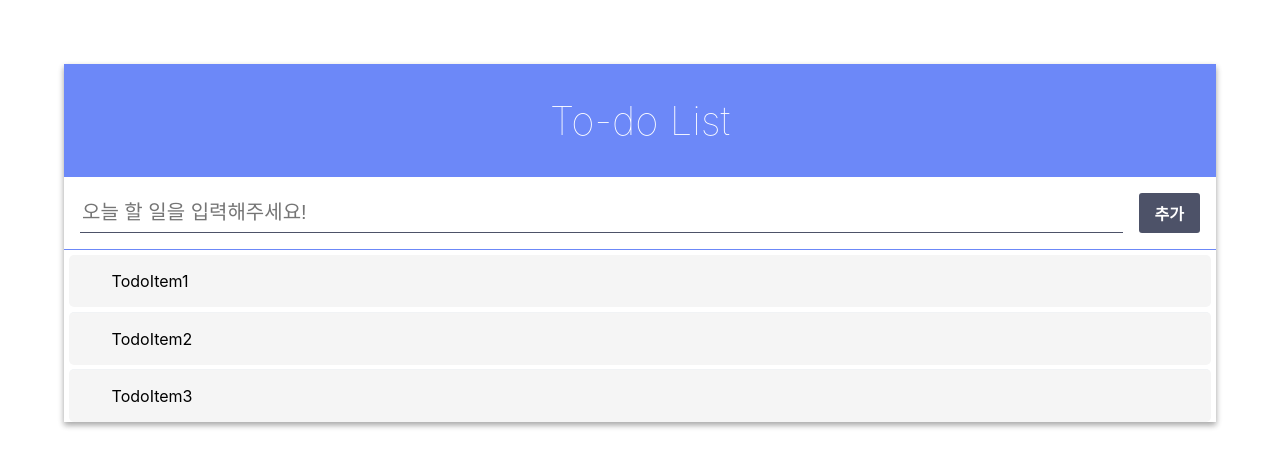
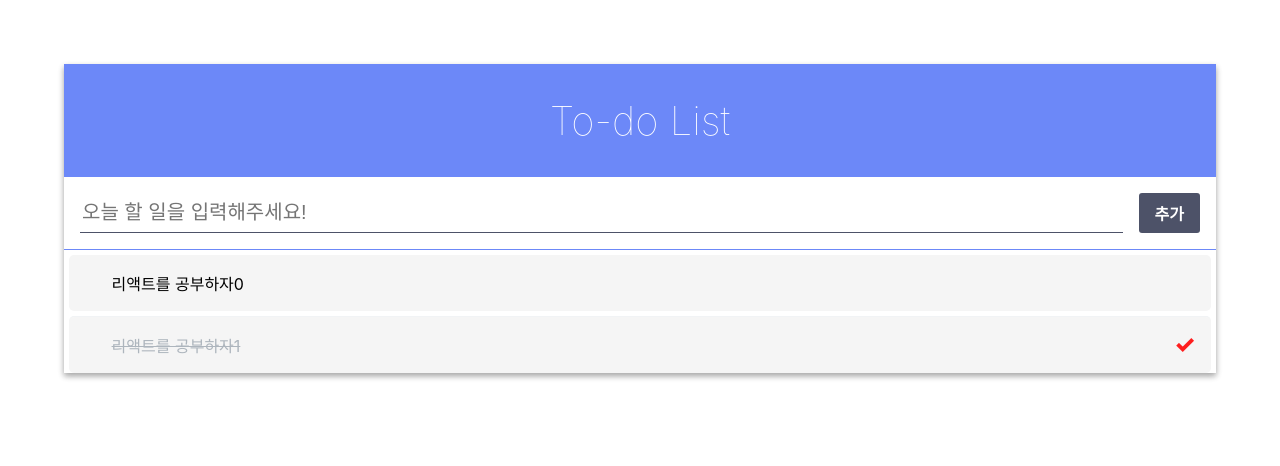
Before and after one commit to sjparkk/to-do-list-frontend, a React (Create React App) app in the folder todolist/: page / in a window 1280 px wide. Shown: the top 466 px of the page. Built offline with nearby package versions, Linux system fonts and the light colour scheme.

Commit message:
feat : TodoItemList 컴포넌트의 객체배열을 컴포넌트 배열로 변환

```diff
--- a/todolist/src/components/js/TodoItemList.js
+++ b/todolist/src/components/js/TodoItemList.js
@@ -5,13 +5,21 @@ class TodoItemList extends React.Component {
     render() {
         const {todos, onToggle, onRemove} = this.props;
 
+        const todoList = todos.map (
+            ({id, content, isComplete}) => (
+                <TodoItem
+                    id={id}
+                    content={content}
+                    isComplete={isComplete}
+                    onToggle={onToggle}
+                    onRemove={onRemove}
+                    key={id} />
+            )
+        );
+
         return (
             <div>
-                <div>
-                    <TodoItem content="TodoItem1" />
-                    <TodoItem content="TodoItem2" />
-                    <TodoItem content="TodoItem3" />
-                </div>
+                {todoList}
             </div>
         );
     }
```
